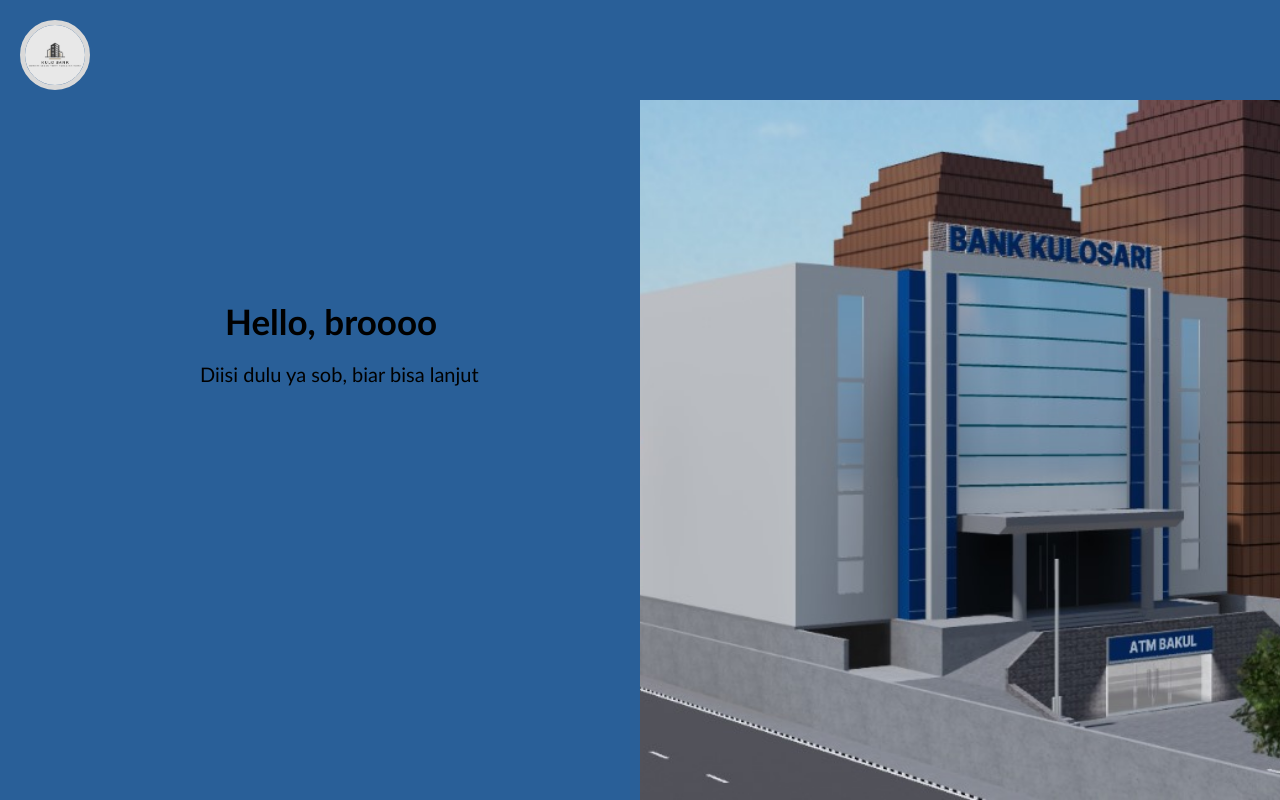
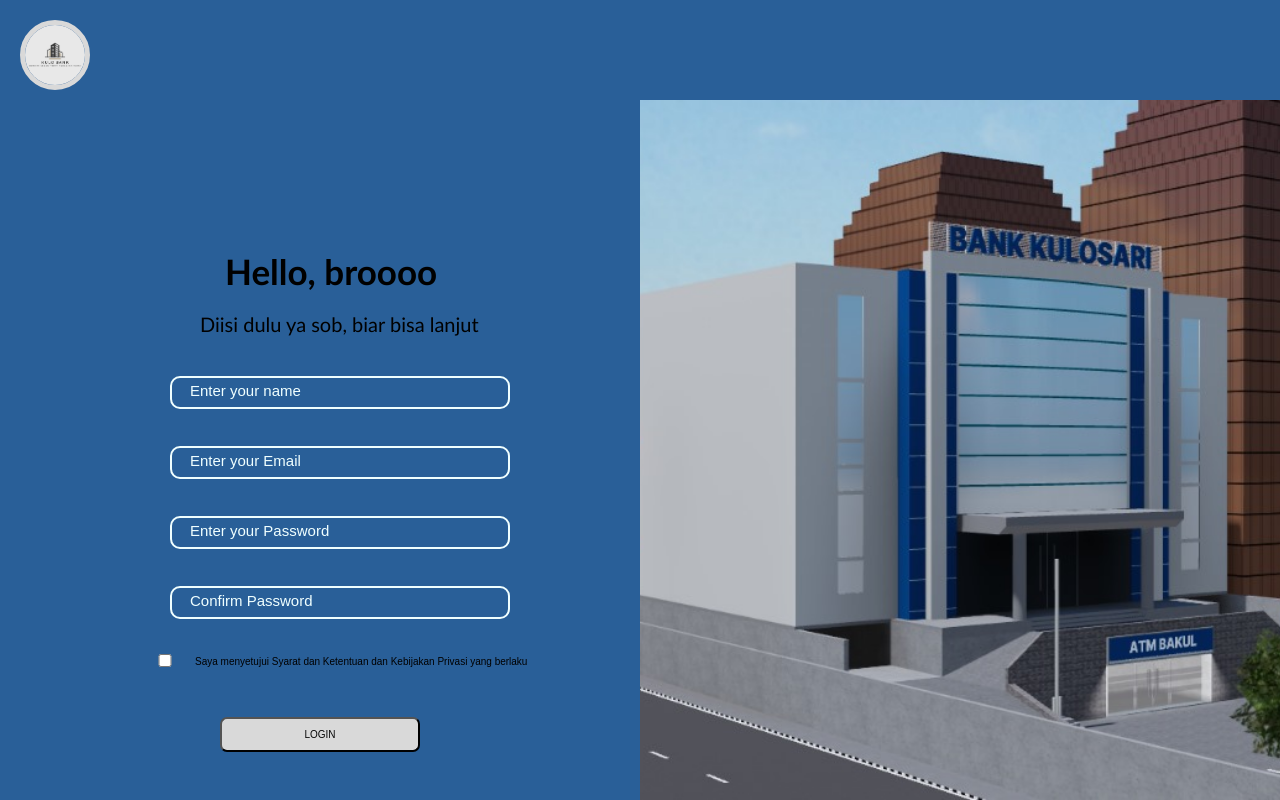
Before and after one commit to purplerez/Bank-Kulosari, a PHP site: page /register.html in a window 1280 px wide. Run offline with PHP 8.4, Linux system fonts and the light colour scheme.

Commit message:
update.regis

```diff
--- a/register.html
+++ b/register.html
@@ -15,15 +15,43 @@
         <h2>Hello, broooo</h2>
         <p>Diisi dulu ya sob, biar bisa lanjut</p>
     </div>
-    <!-- <div class="input">
-        <input type="text" name="text" id="text">
-        <br>
-        <input type="email" name="email" id="email">
-        <br>
-        <input type="password" name="password" id="password">
-        <br>
-        <input type="password" name="password" id="password">
 
-    </div> -->
+    <div class="container">
+        <div class="entryarea">
+            <input type="text" required>
+            <div class="labelline">Enter your name</div>
+        </div>
+    </div>
+    <div class="container">
+        <div class="entryarea">
+            <input type="email" required>
+            <div class="labelline">Enter your Email</div>
+        </div>
+    </div>
+    <div class="container">
+        <div class="entryarea">
+            <input type="password" required>
+            <div class="labelline">Enter your Password</div>
+        </div>
+    </div>
+    <div class="container">
+        <div class="entryarea">
+            <input type="password" required>
+            <div class="labelline">Confirm Password</div>
+        </div>
+    </div>
+    <div class="container">
+        <div class="syarat">
+        <input type="checkbox" name="checkbox" id="checkbox">
+        <p>Saya menyetujui Syarat dan Ketentuan dan Kebijakan Privasi yang berlaku</p>
+    </div>
+    </div>
+    <div class="login button">
+        <button>Login</button>
+</div>
+
+
+
+
 </body>
 </html>
--- a/style.css
+++ b/style.css
@@ -2,6 +2,7 @@
     margin: 0px;
     padding: 0px;
     box-sizing: border-box;
+    font-family: Arial, sans-serif;
 }
 .logo{
    width: 100%;
@@ -30,16 +31,87 @@
 }
 .perintah h2{
     margin-left: 225px;
-    margin-top: -500px;
+    margin-top: -550px;
     font-size: 35px;
     font-family: 'Trebuchet MS', 'Lucida Sans Unicode', 'Lucida Grande', 'Lucida Sans', Arial, sans-serif;
 }
-p{
+.perintah p{
     margin-left: 200px;
     margin-top: 20px;
     font-size: 20px;
     font-family: 'Trebuchet MS', 'Lucida Sans Unicode', 'Lucida Grande', 'Lucida Sans', Arial, sans-serif;
 }
-.input{
-    margin-left: 225px;
+.container{
+    margin: 40px 170px;
+    width: 680px;
+    font-size: 10px;
+
 }
+.entryarea{
+    position: relative;
+    line-height: 30px;
+    height: 30px;
+
+}
+.container input{
+    position: absolute;
+    width: 50%;
+    outline: none;
+    font-size: 25px;
+    padding: 0 20px;
+    border-radius: 10px;
+    border: 2px solid #f0ffff;
+    background: transparent;
+    transition: 0.1s ease;
+    z-index: 1111;
+    line-height: 20px;
+}
+.labelline{
+    position: absolute;
+    font-size: 15px;
+    color: #f0ffff;
+    padding: 0 10px;
+    margin: 0 10px;
+    background-color: #295F98;
+    transition: 0.2s ease;
+}
+input:focus + .labelline,
+input:valid + .labelline{
+    color: rgb(255, 255, 255);
+    height: 25px;
+    line-height: 25px;
+    transform: translate(-15px, -16px) scale(0.88);
+    z-index: 1111;
+}
+.syarat input{
+    margin-left: -200px;
+    margin-top: -2px;
+
+}
+.syarat{
+    margin-left: -125px;
+}
+.syarat p{
+    font-size: 10px;
+    margin-left: 150px;
+}
+.login button{
+    padding: 10px;
+    font-size: 10px;
+    margin-left: 220px;
+    margin-top: 10px;
+    color: #070707;
+    width: 200px;
+    background-color: #D9D9D9;
+    border-radius: 7px;
+    transition: all 0.5s ease;
+    text-transform: uppercase;
+}
+button:active {
+    letter-spacing: 3px;
+    background-color: #CDC2A5;
+    color: hsl(0, 0%, 100%);
+    box-shadow: rgb(72, 20, 167) 0px 0px 0px 0px;
+    transform: translateY(10px);
+    transition: 100ms;
+  }
```
